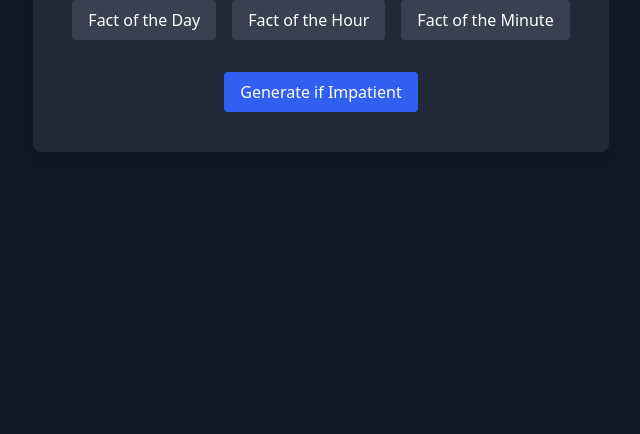
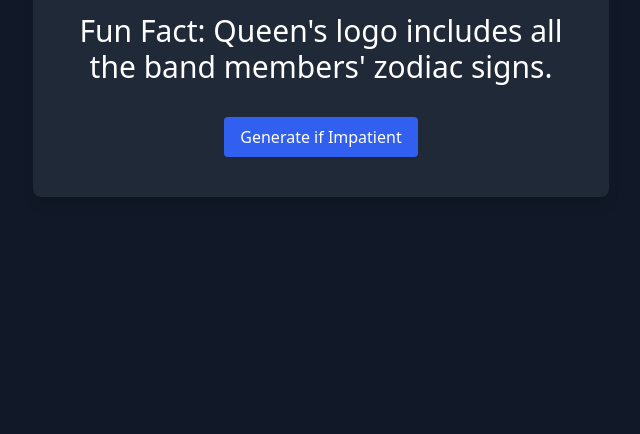
Before and after one commit to lunarslay/queenfacts, a plain HTML site: page index.html in a window 1280 px wide. Shown: the part 366-800 px from the top of the page, without its empty margins (319-959 px from the left). Drawn offline with nearby package versions, Linux system fonts and the light colour scheme.

Commit message:
fix array

```diff
--- a/index.html
+++ b/index.html
@@ -55,7 +55,7 @@
       "Fun Fact: Freddie originally called 'Bohemian Rhapsody' 'The Cowboy Song'.",
       "Fun Fact: Queen's logo includes all the band members' zodiac signs.",
       "Fun Fact: John Deacon is the only member who never released a solo album.",
-      "Fun Fact: Brian May was furious when Roger and Deacon was working on 'Made in Heaven'",
+      "Fun Fact: Brian May was furious when Roger and Deacon were working on 'Made in Heaven'.",
       "Fun Fact: The videos for 'We Will Rock You' and 'Spread Your Wings' were both shot in Roger’s backyard.",
       "Fun Fact: Queen's fan club is the longest-running rock band fan club in the world, according to the Guinness Book of Records.",
       "Fun Fact: Queen got their star on the Hollywood Walk of Fame in 2002.",
@@ -69,14 +69,13 @@
       "Fun Fact: Freddie’s funeral service was conducted by a Zoroastrian priest.",
       "Fun Fact: Before fame, Freddie worked at Heathrow Airport—years later, the airport made a dance tribute for him: https://youtu.be/bzMP9zsoHME",
       "Fun Fact: At 13, Freddie formed his first band, The Hectics, covering rock and roll songs at school events.",
-      "Fun Fact: Kiss drummer Eric Carr passed away on the same day as Freddie Mercury, November 24, 1991."
-      "Fun Fact: Freddie Mercury had 10 cats at one point, Their names were Tom, Jerry, Tiffany, Dorothy, Delilah, Goliath, Lily, Miko, Oscar, and Romeo."
-      "Fun Fact: Roger taylor hates the song delilah, though he loves freddies cat delilah (you and me both roger)"
-      "Fun Fact: Roger Taylor loved eating japanese food. "
-      "Fun Fact: Roger Taylor loved eating japanese food. "
-      "Fun Fact: During the production of 'Bohemian Rhapsody' the band layered approximately 180 vocal overdubs, leading to the original tape wearing thin due to the extensive recording"
-      "Fun Fact: Freddie Mercury was inspired by Richard Dadd's painting 'The Fairy Feller's Master-Stroke' to write a song of the same name, referencing characters and scenes from the artwork. "
-      "Fun Fact: Freddie Mercury recorded songs with Michael Jackson, but their sessions were disrupted by Jackson's pet llama Louie, leading to an unusual recording experience.."
+      "Fun Fact: Kiss drummer Eric Carr passed away on the same day as Freddie Mercury, November 24, 1991.",
+      "Fun Fact: Freddie Mercury had 10 cats at one point, Their names were Tom, Jerry, Tiffany, Dorothy, Delilah, Goliath, Lily, Miko, Oscar, and Romeo.",
+      "Fun Fact: Roger Taylor hates the song Delilah, though he loves Freddie's cat Delilah (you and me both, Roger).",
+      "Fun Fact: Roger Taylor loved eating Japanese food.",
+      "Fun Fact: During the production of 'Bohemian Rhapsody' the band layered approximately 180 vocal overdubs, leading to the original tape wearing thin due to the extensive recording.",
+      "Fun Fact: Freddie Mercury was inspired by Richard Dadd's painting 'The Fairy Feller's Master-Stroke' to write a song of the same name, referencing characters and scenes from the artwork.",
+      "Fun Fact: Freddie Mercury recorded songs with Michael Jackson, but their sessions were disrupted by Jackson's pet llama Louie, leading to an unusual recording experience.",
       "Fun Fact: 'Ogre Battle' from Queen II features an opening that is actually the end of the song played in reverse."
     ];
 
```
